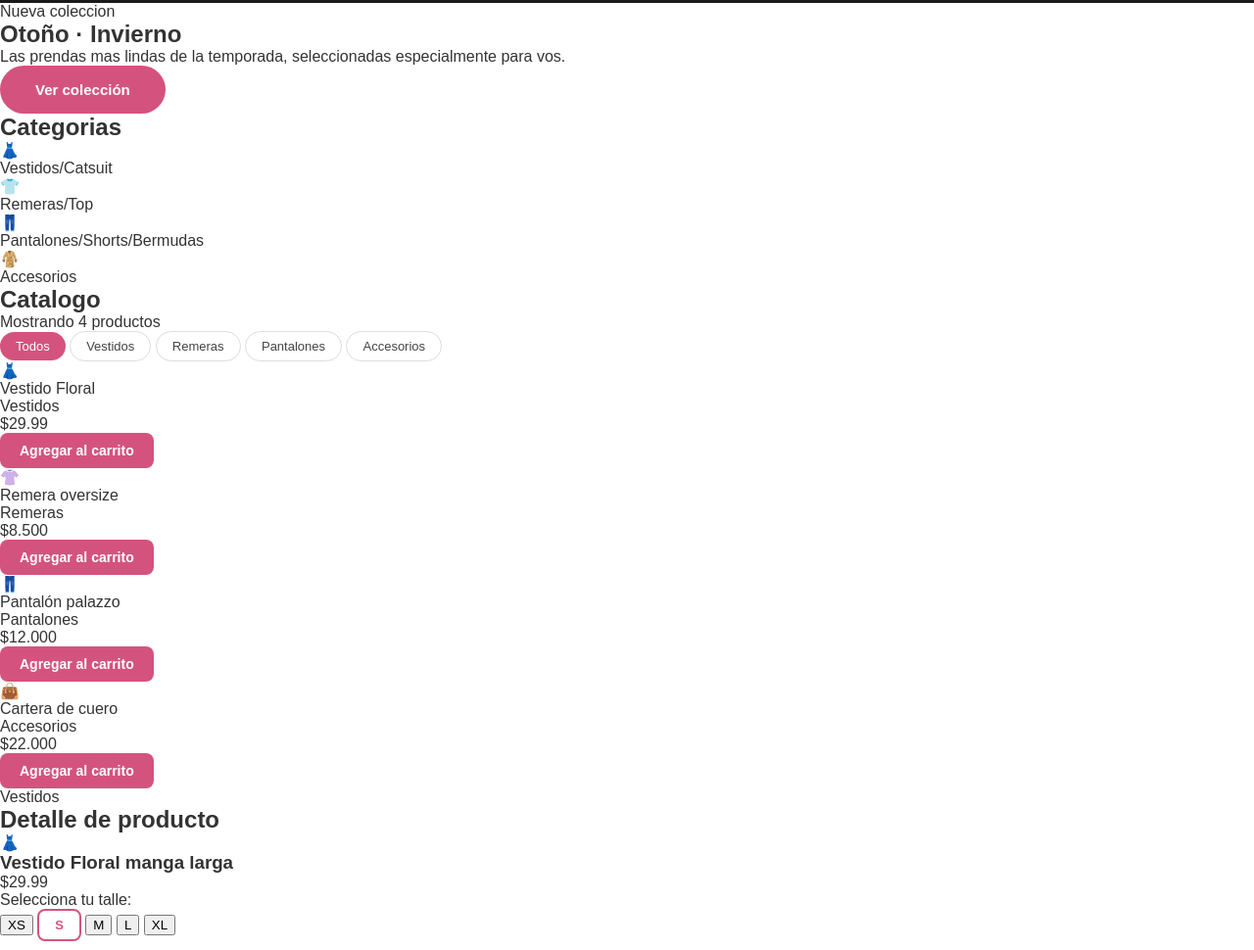
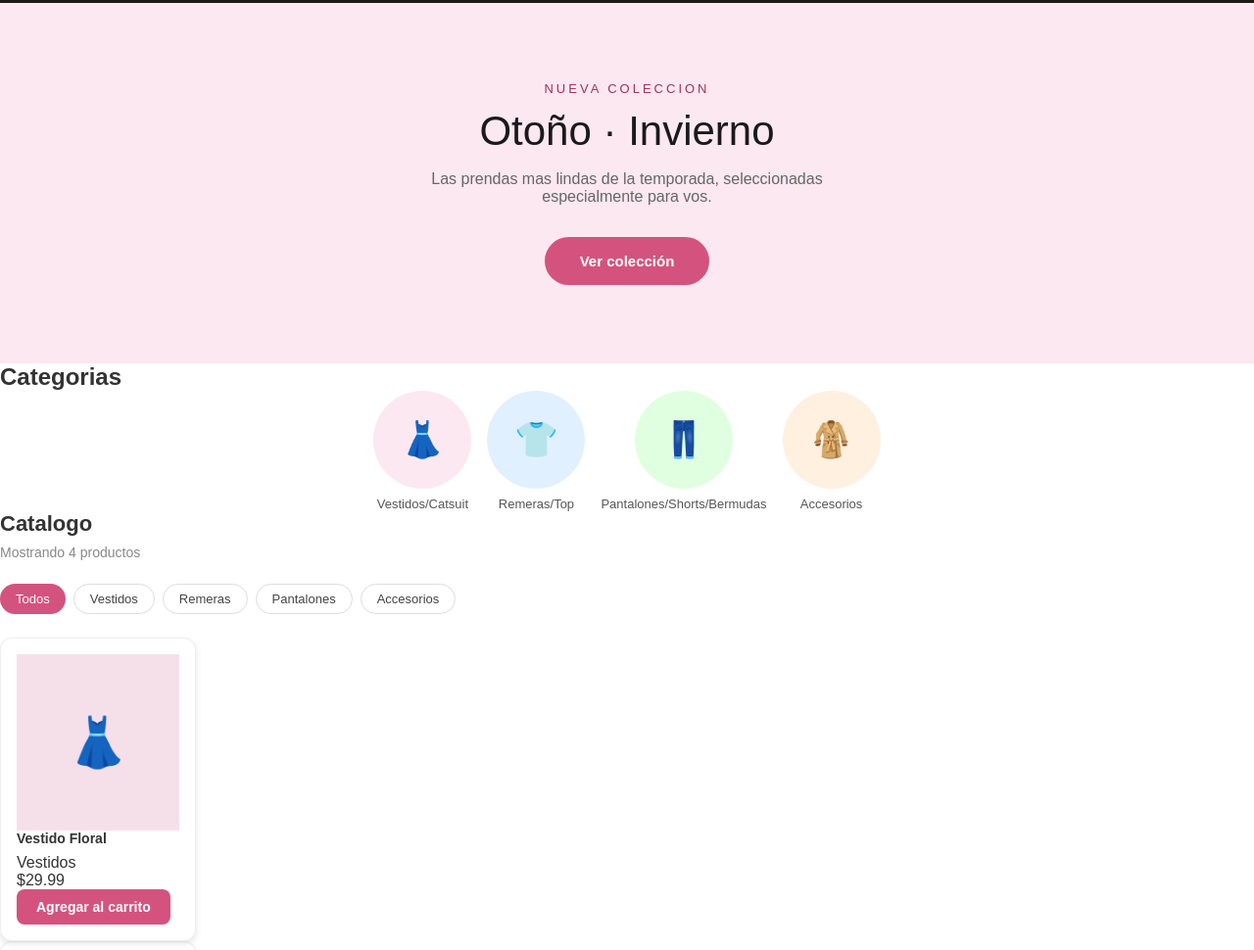
Before and after one commit to LucaSudo/Web4Luz, a plain HTML site: page index.html in a window 1280 px wide. Shown: the part 65-1035 px from the top of the page at 98% size. Drawn offline with Linux system fonts and the light colour scheme.

Commit message:
feat: Implementacion de mas css, hay que fixear error en tarjetas

```diff
--- a/index.html
+++ b/index.html
@@ -40,7 +40,7 @@
                 <p class="categoria-nombre">Remeras/Top</p>
             </div>
             <div class="categoria-item">
-                <div class="categoria-circulo circulo-amarillo">👖</div>
+                <div class="categoria-circulo circulo-verde">👖</div>
                 <p class="categoria-nombre">Pantalones/Shorts/Bermudas</p>
             </div>
             <div class="categoria-item">
--- a/style.css
+++ b/style.css
@@ -128,5 +128,209 @@ header{
     font-size: 13px;
     color: #D4537E;
     font-weight: bold;
+}
 
+.hero{
+    background-color: #fce8f0;
+    padding: 80px 24px;
+    text-align: center;
 }
+
+.hero-subtitulo{
+   font-size: 13px;
+   letter-spacing: 3px;
+   color: #993556;
+   margin-bottom: 12px;
+   text-transform: uppercase;
+}
+
+.hero-titulo{
+    font-size: 42px;
+    margin-bottom: 16px;
+    color: #1a1a1a;
+    font-weight: 300;
+}
+
+.hero-descripcion{
+    font-size: 16px;
+    color: #666666;
+    margin-bottom: 32px;
+    max-width: 500px;
+    margin-left: auto;
+    margin-right: auto;
+}
+
+.seccion{
+    padding: 40px 24px;
+}
+.seccion-titulo{
+    font-size: 22px;
+    margin-bottom: 8px;
+}
+.seccion-subtitulo{
+    font-size: 14px;
+    color: #888888;
+    margin-bottom: 24px;
+}
+
+.fondo-gris{
+    background-color: #fafafa;
+}
+
+.fondo-blanco{
+    background-color: #ffffff;
+}
+
+.borde-superior{
+    border-top: 1px solid #eeeeee;
+}
+
+.categorias-grid{
+    display: flex;
+    gap: 16px;
+    justify-content: center;
+    flex-wrap: wrap;
+}
+.categoria-item{
+    text-align: center;
+    cursor: pointer;
+}
+
+.categoria-circulo{
+    width: 100px;
+    height: 100px;
+    border-radius: 50%;
+    display: flex;
+    align-items: center;
+    justify-content: center;
+    font-size: 36px;
+    margin: 0 auto 8px;
+}
+
+.categoria-nombre{
+    font-size: 13px;
+    color: #555555;
+}
+
+.circulo-rosa {background-color: #fce8f0;}
+.circulo-azul {background-color: #e0f0ff;}
+.circulo-verde {background-color: #e0ffe0;}
+.circulo-amarillo {background-color: #fff0e0;}
+
+.filtros{
+    display: flex;
+    gap: 8px;
+    flex-wrap: wrap;
+    margin-bottom: 24px;
+}
+
+.productos-grid{
+    display: flex;
+    gap: 20px;
+    flex-wrap: wrap;
+}
+
+.tarjeta-producto{
+    border: 1px solid #eeeeee;
+    border-radius: 12px;
+    padding: 16px;
+    width: 200px;
+    overflow: hidden;
+    background-color: #ffffff;
+    box-shadow: 0 3px 6px rgba(0,0,0,0.1);
+}
+
+.tarjeta-producto :hover{
+    box-shadow: 0 6px 12px rgba(0,0,0,0.15);
+    border-color: #D4537E;
+}
+
+.tarjeta-imagen{
+    height: 180px;
+    display: flex;
+    align-items: center;
+    justify-content: center;
+    font-size: 50px;
+}
+
+.tarjeta-informacion{
+    padding: 12px;
+}
+.tarjeta-nombre{
+    font-weight: bold;
+    font-size: 14px;
+    margin-bottom: 8px;
+}
+.tajeta-categoria{
+    font-size: 12px;
+    color: #aaaaaa;
+    margin-bottom: 4px;
+}
+.tarjera-precio{
+    color: #D4537E;
+    font-weight: bold;
+    font-size: 16px;
+    margin-bottom: 12px;
+}
+
+.bg-rosa{background-color: #f5e0ea;}
+.bg-azul{background-color: #e0eaf5;}
+.bg-verde{background-color: #e0f5e8;}
+.bg-amarillo{background-color: #f5f0e0;}
+
+.detalle-contenedor{
+    display: flex;
+    gap: 40px;
+    flex-wrap: wrap;
+    max-width: 800px;
+}
+.detalle-imagen{
+    flex: 1;
+    min-width: 250px;
+    border-radius: 16px;
+    height: 320px;
+    display: flex;
+    align-items: center;
+    justify-content: center;
+    font-size: 90px;
+}
+
+.detalle-informacion{
+    flex: 1;
+    min-width: 250px;
+}
+.detalle-categoria{
+    font-size: 12px;
+    color: #aaaaaa;
+    letter-spacing: 2px;
+    margin-bottom: 4px;
+}
+.detalle-nombre{
+    font-size: 24px;
+    font-weight: 400;
+    margin-bottom: 8x;
+}
+.detalle-precio{
+    font-size: 26px;
+    font-weight: bold;
+    color: #D4537E;
+    margin-bottom: 20px;
+}
+.detalle-label{
+    font-size: 14px;
+    color: #555555;
+    margin-bottom: 10px;
+}
+.talles{
+    display: flex;
+    gap: 8px;
+    margin-bottom: 24px;
+}
+.detalle-descripcion{
+    font-size: 14px;
+    color: #666666;
+    margin-bottom: 24px;
+}
+.btn-carrito{
+    width: 100%;
+}
```
